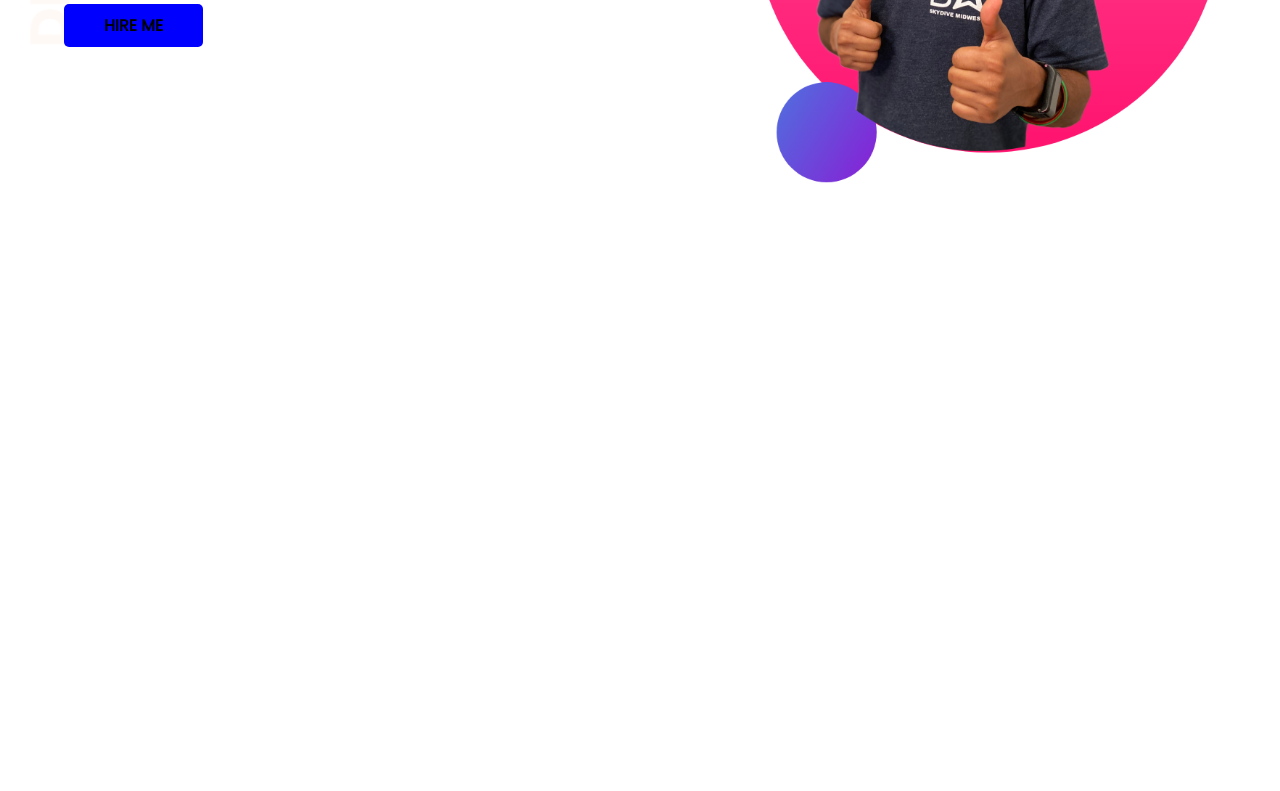
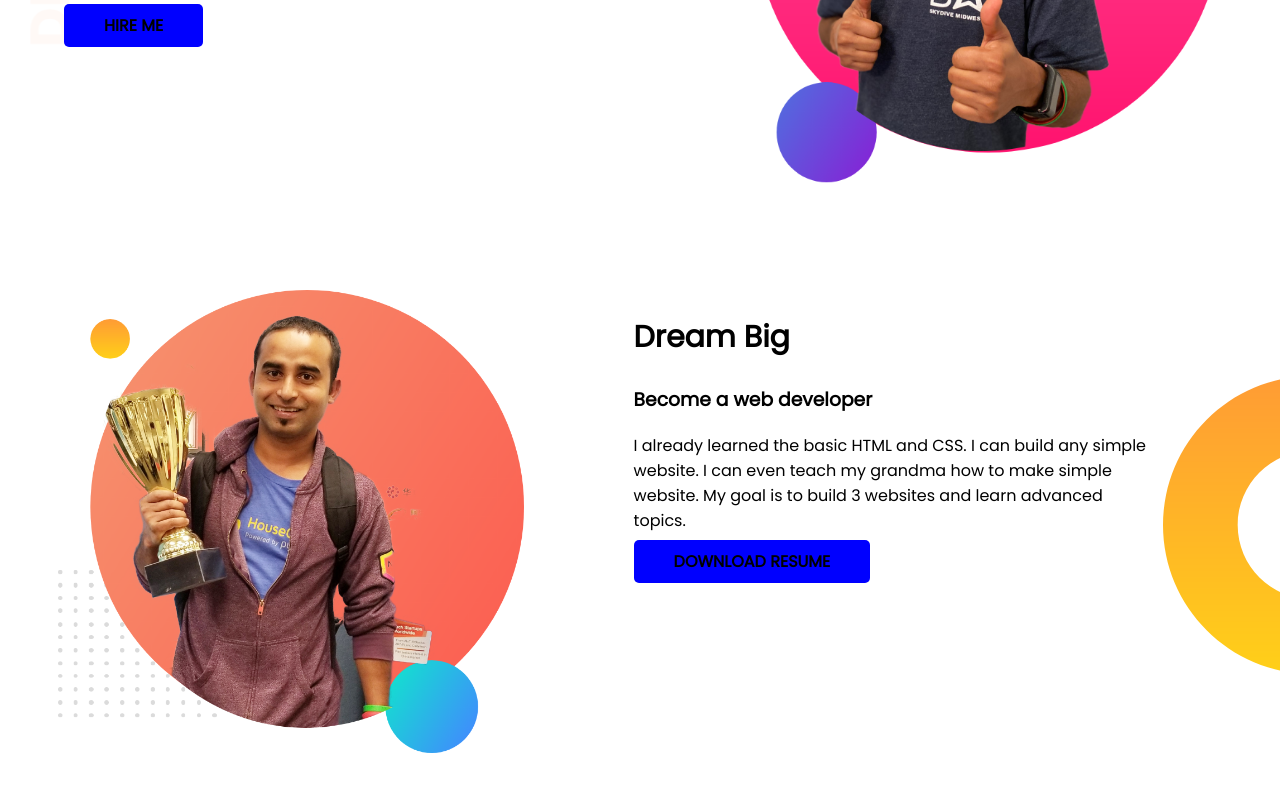
Before and after one commit to manbirrahman/developer-portfolio, a plain HTML site: page index.html in a window 1280 px wide. Shown: the part 315-1106 px from the top of the page. Before the commit the page ends 800 px from the top, so only its background shows below. Drawn offline with Linux system fonts and the light colour scheme.

Commit message:
dream added

```diff
--- a/index.html
+++ b/index.html
@@ -24,15 +24,27 @@
                 That's why I am learning and mastering web development. I will not stop until I become the Web
                 Development
                 Hero.</p>
-            <a class="link-button" target="blank" href="https://www.linkedin.com/company/programminghero/">HIRE ME</a>
+            <a class="link-button" target="_blank" href="https://www.linkedin.com/company/programminghero/">HIRE ME</a>
         </div>
 
         <div class="half-width">
             <img src="images/jhankar2.png" alt="">
         </div>
-
     </section>
 
+    <section class="dream-big">
+        <div class="half-width">
+            <img src="images/jhankar.png" alt="">
+        </div>
+        <div class="half-width">
+            <h1>Dream Big</h1>
+            <h3>Become a web developer</h3>
+            <p>I already learned the basic HTML and CSS. I can build any simple website. I can even teach my grandma how
+                to make simple website. My goal is to build 3 websites and learn advanced topics.</p>
+            <a class="link-button" target="_blank" href="">DOWNLOAD RESUME</a>
+
+        </div>
+    </section>
 </body>
 
 </html>
--- a/style.css
+++ b/style.css
@@ -10,6 +10,7 @@ h1{
 }
 section{
     display: flex;
+    margin-bottom: 100px;
 }
 .half-width{
     width: 50%;
@@ -31,3 +32,9 @@ section{
     background-image: url(images/top-banner.png);
     background-repeat: no-repeat;
 }
+.dream-big{
+    background-image: url(images/dream-bg.png);
+    background-repeat: no-repeat;
+    background-position: right;
+    padding-right: 10%;
+}
```
